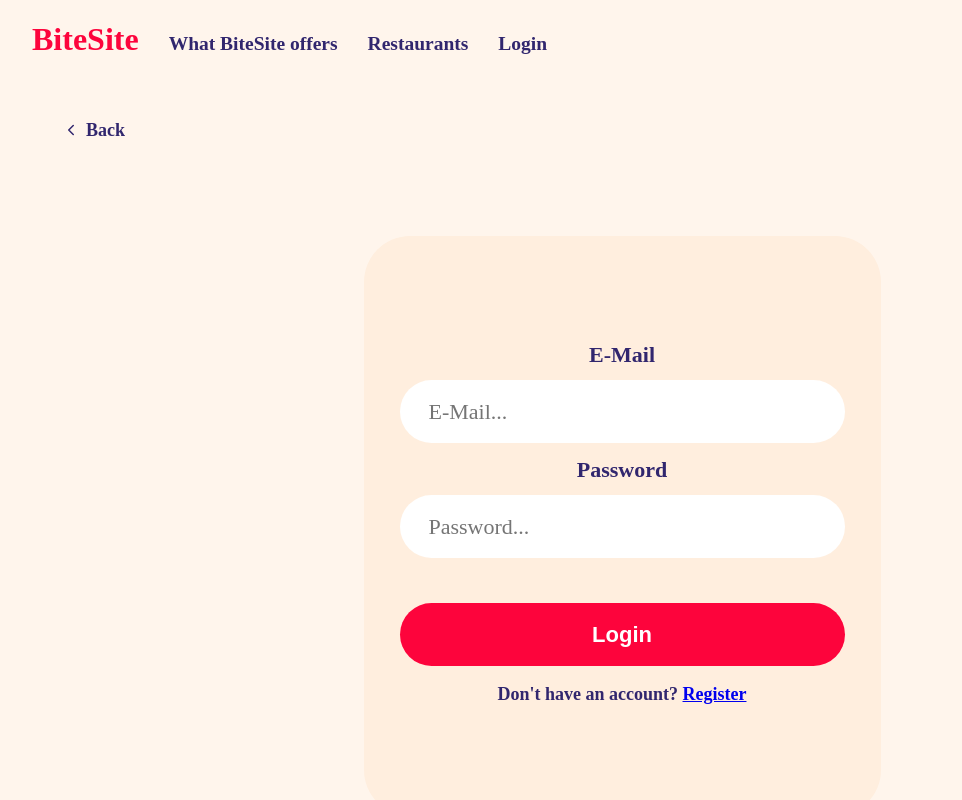
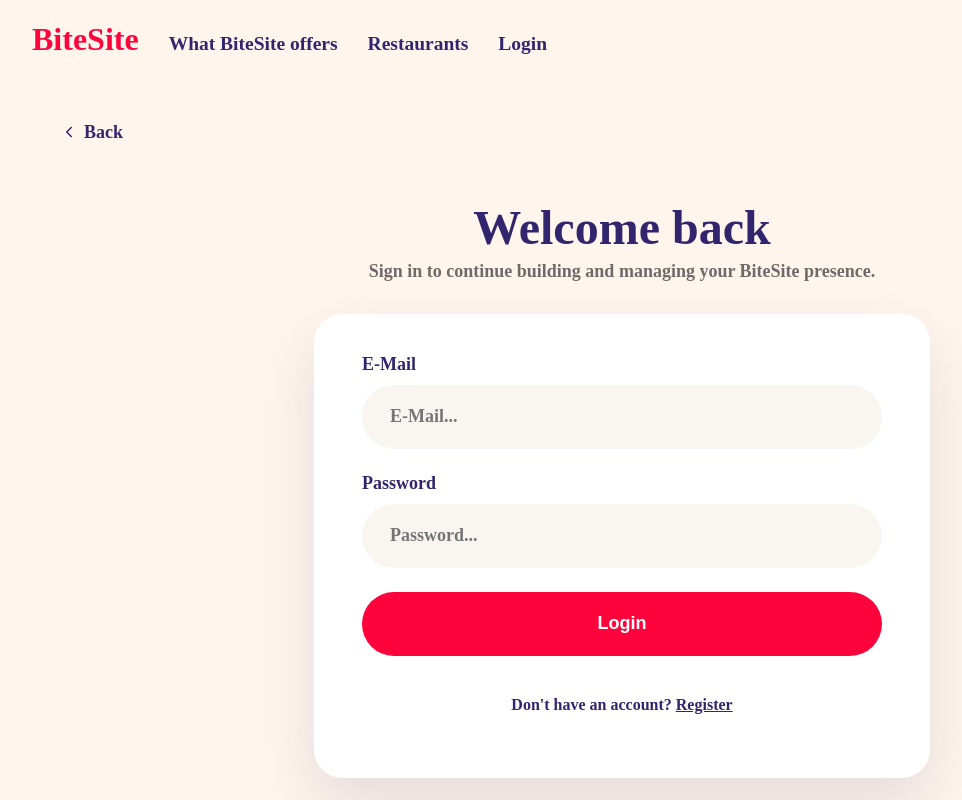
Before and after one commit to davide-muzzi/BiteSite, a Vue app in the folder Frontend/: page /login in a window 1280 px wide. Shown: the top 800 px of the page, without its empty margins (18-980 px from the left). Built offline with nearby package versions, Linux system fonts and the light colour scheme; a web font is replaced by a local one.

Commit message:
style(login): redesign login view

```diff
--- a/Frontend/src/views/LoginView.vue
+++ b/Frontend/src/views/LoginView.vue
@@ -13,14 +13,16 @@
 </script>
 
 <template>
-
-    <div class="login-page">
+    <section class="login-view">
         <BackButton to="/" />
 
-        <div class="account-page">
+        <div class="page-header">
+            <h1>Welcome back</h1>
+            <p>Sign in to continue building and managing your BiteSite presence.</p>
+        </div>
+
         <div class="login-card">
             <form class="login-form" @submit.prevent="handleLogin">
-
                 <div class="form-group">
                     <label for="email">E-Mail</label>
                     <input
@@ -31,7 +33,6 @@
                         required
                     />
                 </div>
-
 
                 <div class="form-group">
                     <label for="password">Password</label>
@@ -44,97 +45,114 @@
                     />
                 </div>
 
-            </form>
-
                 <button type="submit" class="login-button">
                     Login
                 </button>
+            </form>
 
             <p class="register-text">
-                Don't have an account? <RouterLink to="/register">Register</RouterLink>
+                Don't have an account?
+                <RouterLink to="/register">Register</RouterLink>
             </p>
-
         </div>
-        </div>
-    </div>
+    </section>
 </template>
 
 <style scoped>
-body {
+.login-view {
+  min-height: calc(100vh - 160px);
+  padding: 42px 78px 80px;
   background: var(--background);
   font-family: var(--font);
   color: var(--font-color-dark-blue);
-}
-
-.login-page {
-  padding: 40px 80px;
-  min-height: 100vh;
   box-sizing: border-box;
 }
 
-.account-page {
-  display: flex;
-  justify-content: center;
-  align-items: center;
-  min-height: calc(100vh - 80px);
-  flex-direction: column;
+.page-header {
+  margin: 32px auto;
+  max-width: 520px;
+  text-align: center;
 }
 
+.page-header h1 {
+  margin: 0 0 6px;
+  font-size: 48px;
+  font-weight: 800;
+}
+
+.page-header p {
+  margin: 0;
+  font-size: 18px;
+  color: rgba(32, 32, 32, 0.65);
+  font-weight: 600;
+}
 
 .login-card {
-  background-color: #ffeede;
-  width: 517px;
-  height: 580px;
-  border-radius: 46px;
+  width: 100%;
+  max-width: 520px;
+  margin: 0 auto;
+  background: white;
+  border-radius: 28px;
+  padding: 40px 48px 48px;
+  box-shadow: 0 28px 60px rgba(49, 38, 110, 0.12);
   display: flex;
   flex-direction: column;
-  align-items: center;
-  justify-content: center;
+  gap: 24px;
+}
+
+.login-form {
+  display: flex;
+  flex-direction: column;
+  gap: 24px;
 }
 
 .form-group label {
   display: block;
-  font-size: 22px;
-  display: flex;
-  justify-content: center;
-  margin-top: 14px;
-  font-weight: 600;
+  font-size: 18px;
+  font-weight: 700;
+  margin-bottom: 10px;
 }
 
 .form-group input {
-  width: 445px;
-  height: 63px;
-  border-radius: 46px;
+  width: 100%;
+  height: 64px;
+  border-radius: 999px;
   border: none;
-  font-size: 22px;
+  background: #f9f6f1;
+  padding: 0 28px;
   font-family: var(--font);
-  margin-top: 12px;
-  padding-left: 29px;
-  padding-right: 29px;
+  font-size: 18px;
+  font-weight: 600;
+  color: #2b2b2b;
   box-sizing: border-box;
 }
 
 .login-button {
-  width: 445px;
-  height: 63px;
-  border-radius: 46px;
+  width: 100%;
+  height: 64px;
+  border-radius: 999px;
   border: none;
-  margin-top: 45px;
   background-color: var(--accent);
   color: white;
-  font-size: 22px;
+  font-size: 18px;
+  font-weight: 700;
   cursor: pointer;
-  font-weight: 600;
-  box-sizing: border-box;
+  transition: background 0.2s ease, transform 0.2s ease;
 }
 
 .login-button:hover {
   background-color: var(--button-hover-color);
+  transform: translateY(-2px);
 }
 
 .register-text {
-    font-size: 18px;
+  text-align: center;
+  font-size: 16px;
   font-weight: 600;
 }
 
+.register-text a {
+  color: var(--font-color-dark-blue);
+  font-weight: 800;
+}
 </style>
```
Lines whose indentation alone changed are shown as unchanged.
